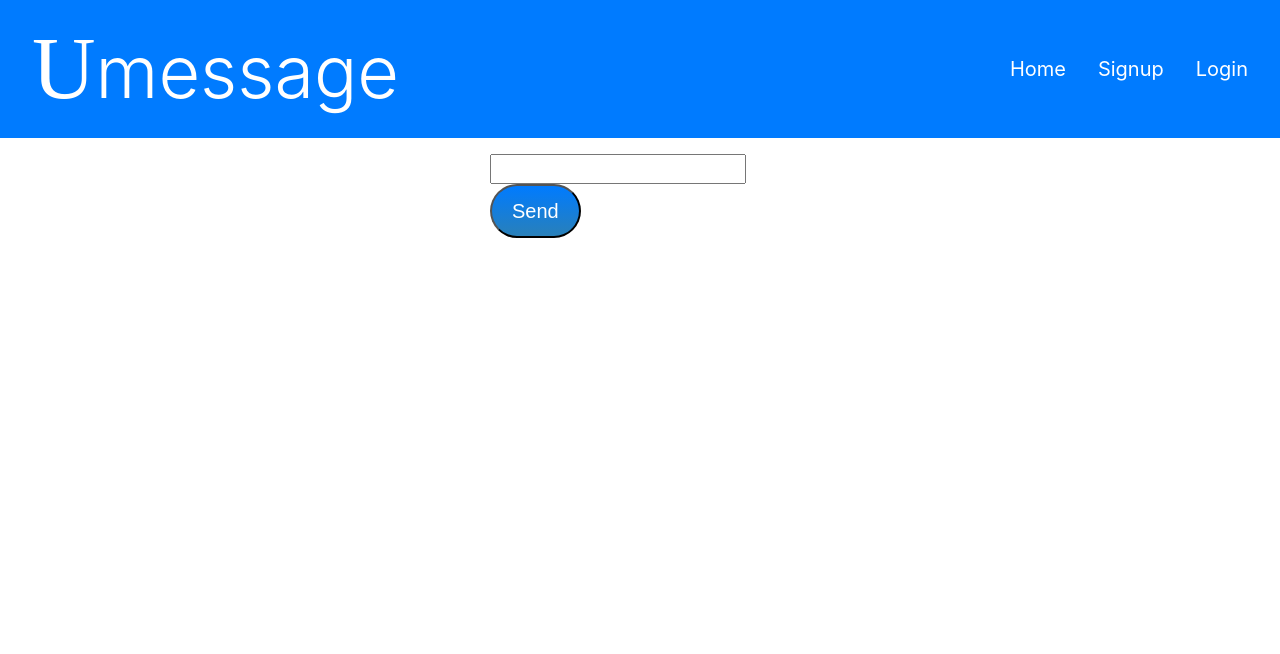
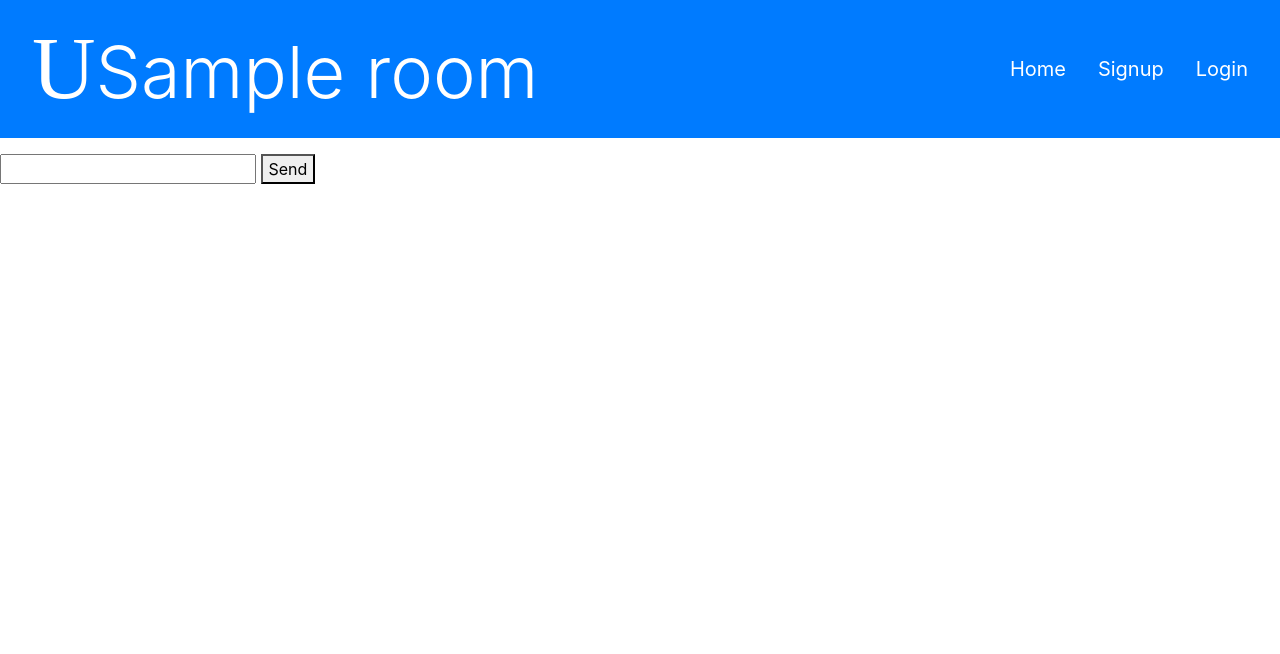
Before and after one commit to redsoxandy7/umass-chat, a Flask app: template templates/chat.html in a window 1280 px wide. Shown: the top 654 px of the page. Run offline with Flask 2, Linux system fonts and the light colour scheme; a user stored in the database is signed in; tables that the repository leaves empty hold one stand-in row (values such as "Sample post"); the template is opened without the code that fills it: most values are stand-ins (such as "Sample title", 1, 10 or a date in 2020); some libraries are stand-ins or nearby versions.

Commit message:
html upgrade

```diff
--- a/static/style.css
+++ b/static/style.css
@@ -24,36 +24,3 @@ li{
   border-bottom-width: medium;
   transition: 1s;
 }
-
-.sendbutton {
-  background: #007bff;
-  background-image: -webkit-linear-gradient(top, #007bff, #2980b9);
-  background-image: -moz-linear-gradient(top, #007bff, #2980b9);
-  background-image: -ms-linear-gradient(top, #007bff, #2980b9);
-  background-image: -o-linear-gradient(top, #007bff, #2980b9);
-  background-image: linear-gradient(to bottom, #007bff, #2980b9);
-  -webkit-border-radius: 60;
-  -moz-border-radius: 60;
-  border-radius: 60px;
-  font-family: Arial;
-  color: #ffffff;
-  font-size: 20px;
-  padding: 10px 20px 10px 20px;
-  text-decoration: none;
-}
-
-.sendbutton:hover {
-  background: #3cb0fd;
-  text-decoration: none;
-}
-
-
-.chat-container {
-   position:relative;
-    width:300px;
-    height:300px;
-    bottom:0px;
-    right:25%;
-    left:50%;
-    margin-left:-150px;
-}
--- a/templates/chat.html
+++ b/templates/chat.html
@@ -4,13 +4,13 @@
         <meta charset="utf-8">
         <meta name="viewport" content="width=device-width, initial-scale=1, shrink-to-fit=no">
         <link rel="stylesheet" href={{ url_for('static',filename='style.css') }}>
-               <title>Umessage</title>
+        <title>Umessage</title>
         <link rel="stylesheet" href="https://maxcdn.bootstrapcdn.com/bootstrap/4.0.0/css/bootstrap.min.css"
         integrity="sha384-Gn5384xqQ1aoWXA+058RXPxPg6fy4IWvTNh0E263XmFcJlSAwiGgFAW/dAiS6JXm" crossorigin="anonymous">
     </head>
     <body>
         <nav class="navbar bg-primary">
-            <a href="#" class="display-3 text-white nav-link"><span class="display-2 letter">U</span>message</a>
+            <a href="#" class="display-3 text-white nav-link"><span class="display-2 letter">U</span>{{room}}</a>
             <ul class="nav">
                 <li class="nav-item"><a href={{ url_for('index')}}  class="text-white nav-link">Home</a></li>
                 <li class="nav-item"><a href={{ url_for('signup')}} class="text-white  nav-link">Signup</a></li>
@@ -18,7 +18,7 @@
 
             </ul>
         </nav>
-            <div class="chat-container">
+            <div class="container-fulid">
 			<script type="text/javascript" src="https://cdnjs.cloudflare.com/ajax/libs/socket.io/1.4.8/socket.io.min.js"></script>
 <script src="https://ajax.googleapis.com/ajax/libs/jquery/2.2.4/jquery.min.js"></script>
 </head>
@@ -45,10 +45,8 @@ $(document).ready(function() {
 
 });
 </script>
-
-
 <ul id="messages"></ul>
 <input type="text" id="myMessage">
-<button class="sendbutton">Send</button>
+<button id="sendbutton">Send</button>
 </body>
 </html>
```
